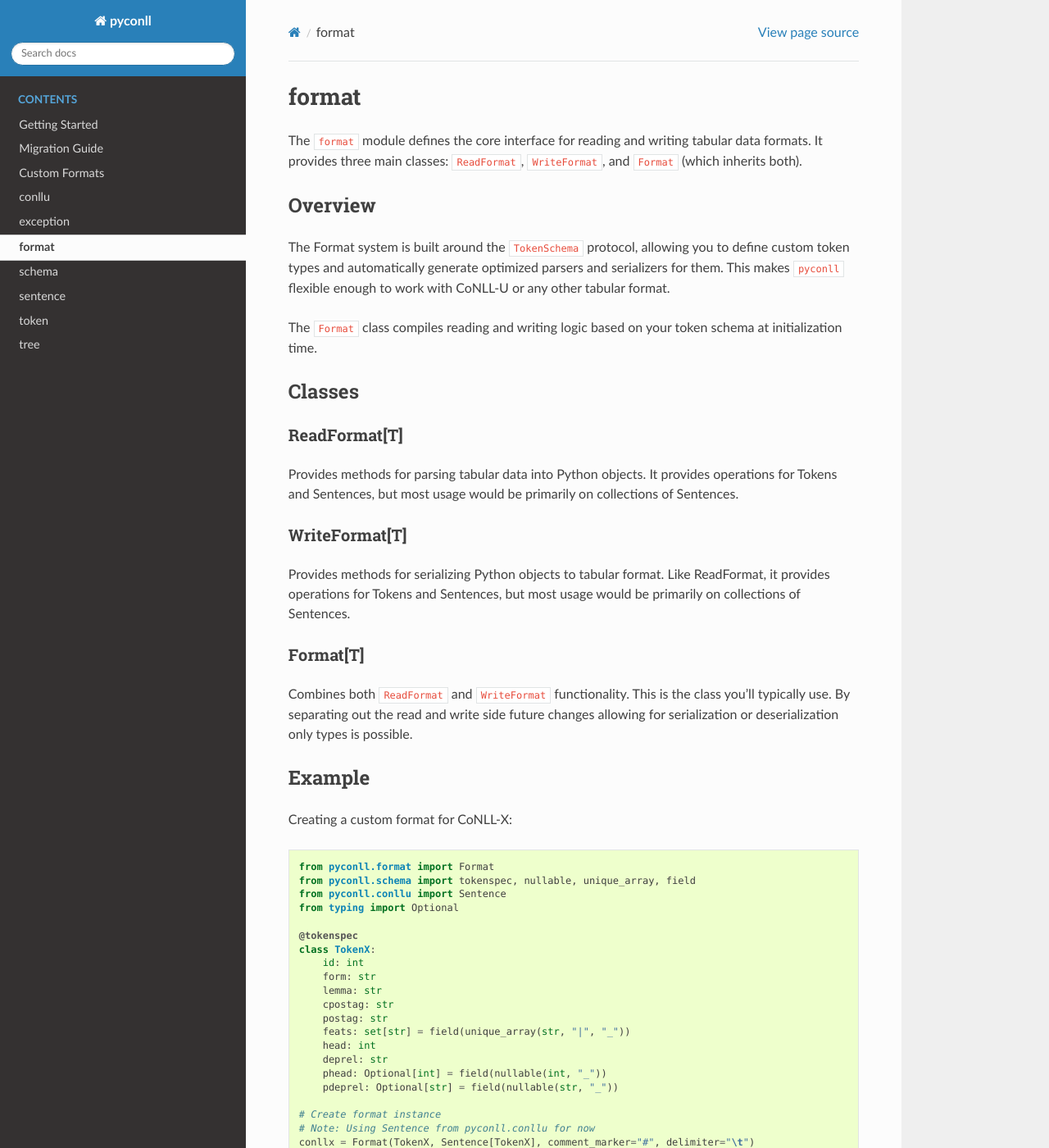
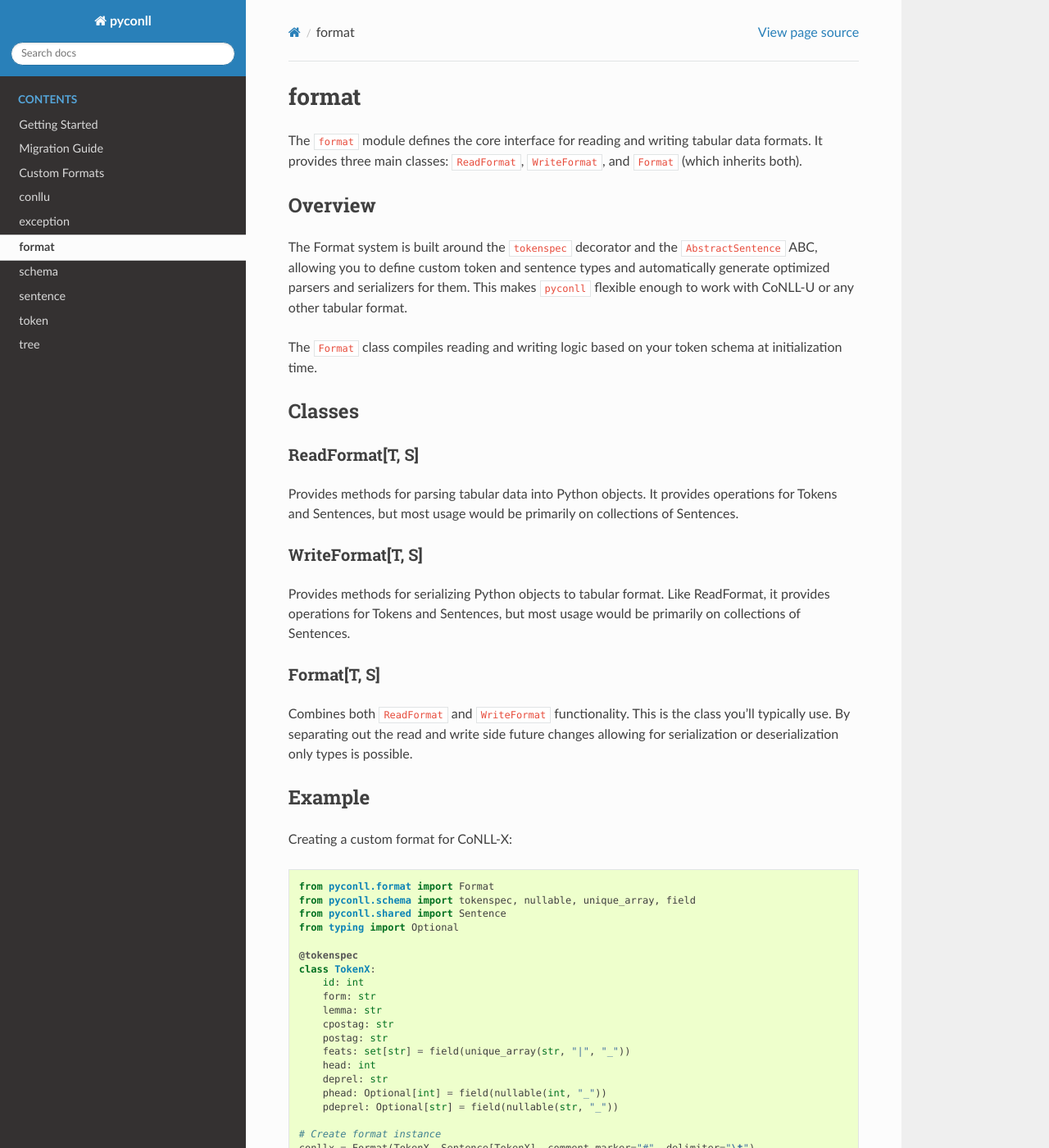
Before and after one commit to pyconll/pyconll, a Sphinx documentation site: the page built from docs/pyconll/format.rst, in a window 1280 px wide and 1400 px high. Shown: the whole window at 82% size. Built offline with Sphinx 7.4.7 and the Read the Docs theme 3.1.0, drawn with Linux system fonts in a browser that asks for light colours; the version number could not be read and is left out; some of the changed text lies outside the part shown.

Commit message:
I think that properly covers things.

```diff
--- a/docs/pyconll/format.rst
+++ b/docs/pyconll/format.rst
@@ -6,22 +6,22 @@ The ``format`` module defines the core interface for reading and writing tabular
 Overview
 ----------------------------------
 
-The Format system is built around the ``TokenSchema`` protocol, allowing you to define custom token types and automatically generate optimized parsers and serializers for them. This makes ``pyconll`` flexible enough to work with CoNLL-U or any other tabular format.
+The Format system is built around the ``tokenspec`` decorator and the ``AbstractSentence`` ABC, allowing you to define custom token and sentence types and automatically generate optimized parsers and serializers for them. This makes ``pyconll`` flexible enough to work with CoNLL-U or any other tabular format.
 
 The ``Format`` class compiles reading and writing logic based on your token schema at initialization time.
 
 Classes
 ----------------------------------
 
-ReadFormat[T]
+ReadFormat[T, S]
 ~~~~~~~~~~~~~~~~~~~~~~~~~~~~~~~~~~~
 Provides methods for parsing tabular data into Python objects. It provides operations for Tokens and Sentences, but most usage would be primarily on collections of Sentences.
 
-WriteFormat[T]
+WriteFormat[T, S]
 ~~~~~~~~~~~~~~~~~~~~~~~~~~~~~~~~~~~
 Provides methods for serializing Python objects to tabular format. Like ReadFormat, it provides operations for Tokens and Sentences, but most usage would be primarily on collections of Sentences.
 
-Format[T]
+Format[T, S]
 ~~~~~~~~~~~~~~~~~~~~~~~~~~~~~~~~~~~
 Combines both ``ReadFormat`` and ``WriteFormat`` functionality. This is the class you'll typically use. By separating out the read and write side future changes allowing for serialization or deserialization only types is possible.
 
@@ -34,7 +34,7 @@ Creating a custom format for CoNLL-X:
 
     from pyconll.format import Format
     from pyconll.schema import tokenspec, nullable, unique_array, field
-    from pyconll.conllu import Sentence
+    from pyconll.shared import Sentence
     from typing import Optional
 
     @tokenspec
@@ -51,7 +51,6 @@ Creating a custom format for CoNLL-X:
         pdeprel: Optional[str] = field(nullable(str, "_"))
 
     # Create format instance
-    # Note: Using Sentence from pyconll.conllu for now
     conllx = Format(TokenX, Sentence[TokenX], comment_marker="#", delimiter="\t")
 
     # Load data
@@ -135,7 +134,7 @@ The ``Format`` constructor accepts a ``field_descriptors`` parameter that allows
     standard_format = Format(Token, Sentence[Token], field_descriptors=standard_descriptors)
     compact_format = Format(Token, Sentence[Token], field_descriptors=compact_descriptors)
 
-When both class attributes (using ``field()``) and ``field_descriptors`` are provided, ``field_descriptors`` takes precedence. The ``extra_primitives`` parameter allows you to specify additional types that should be treated as primitives (constructed via their type constructor, serialized via ``str()``).
+When both class attributes (using ``field()``) and ``field_descriptors`` are provided, ``field_descriptors`` takes precedence. The ``extra_primitives`` parameter allows you to specify additional types that should be treated as primitives (constructed via their type constructor, serialized via ``str()``). This also takes precedence over anything provided on ``@tokenspec``. Note that one downside of the ``field_descriptors`` parameter is not that no type checking is performed, as opposed to using ``field()`` on the class definition, so this should be used with care and only in instances where the exact schema implementation will vary at runtime.
 
 API
 ----------------------------------
```
Also changed, not shown: other parts of docs/pyconll/format.rst (+1 -1 lines), README.md (+1 -1 lines), docs/pyconll/sentence.rst (+7 -51 lines).
